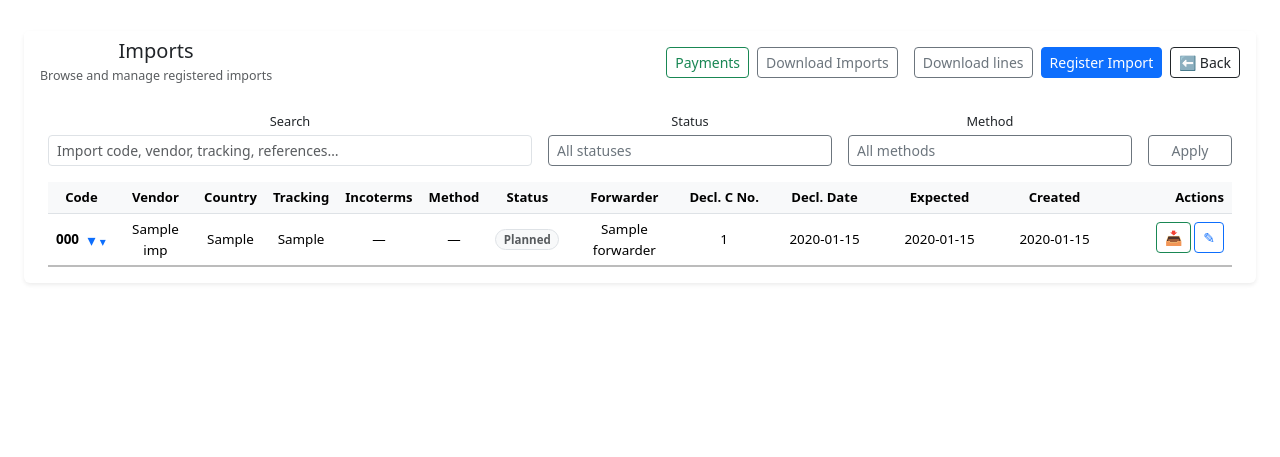
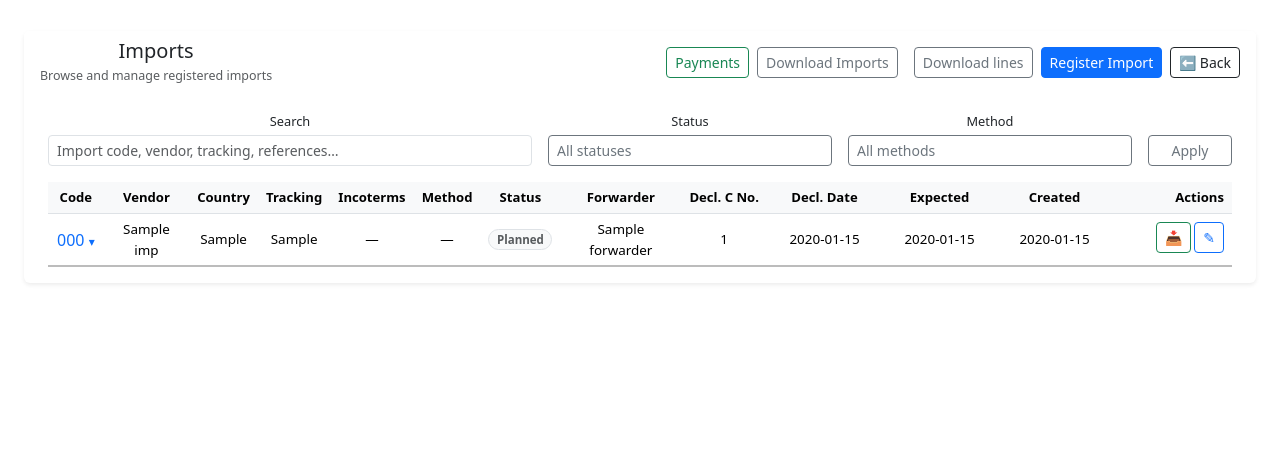
Before and after one commit to levankan/invoice-and-packin, a Django app: template imports/templates/imports/dashboard.html in a window 1280 px wide. Shown: the part 177-634 px from the top of the page. Run offline with Django 3.2, Linux system fonts and the light colour scheme; the template is opened without the code that fills it: most values are stand-ins (such as "Sample title", 1, 10 or a date in 2020).

Commit message:
import code button updated

```diff
--- a/imports/templates/imports/dashboard.html
+++ b/imports/templates/imports/dashboard.html
@@ -307,14 +307,10 @@
                 {# MAIN ROW #}
                 <tr class="{% if imp.declaration_a_number %}row-highlight{% endif %}">
                   <td class="fw-semibold text-nowrap">
-                    <span class="user-select-text">
+                    <button type="button"
+                            class="btn btn-link p-0 toggle-lines"
+                            data-import-id="{{ imp.id }}">
                       {{ imp.import_code }}
-                    </span>
-
-                    <button type="button"
-                            class="btn btn-link p-0 ms-1 toggle-lines"
-                            data-import-id="{{ imp.id }}">
-                      ▾
                     </button>
                   </td>
 
```
